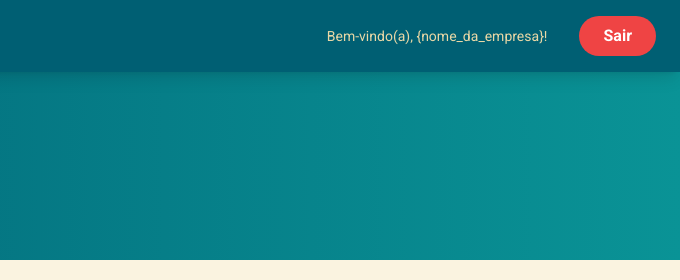
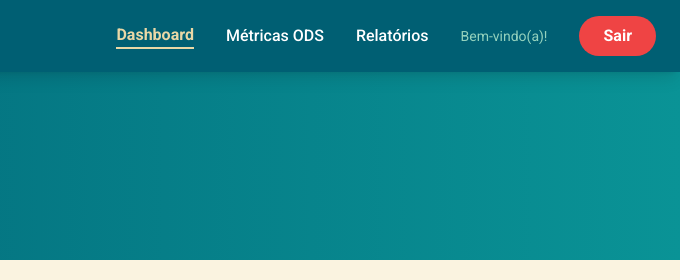
Before and after one commit to yasmim-rayane/hackathon-construinova, a plain HTML site: page pages/empresa/empresa-dashboard.html in a window 1280 px wide. Shown: the top 280 px of the page, 600-1280 px from the left. Drawn offline with nearby package versions, Linux system fonts and the light colour scheme; a script that the page names is missing.

Commit message:
feat: Update navigation links and welcome messages across company dashboard and reports pages

```diff
--- a/pages/empresa/empresa-dashboard.html
+++ b/pages/empresa/empresa-dashboard.html
@@ -61,7 +61,10 @@
 
                 <!-- Desktop Menu -->
                 <div class="hidden md:flex items-center space-x-8">
-                    <span id="welcome-message" class="text-sm text-solar-yellow">Bem-vindo(a), {nome_da_empresa}!</span>
+                    <a href="empresa-dashboard.html" class="text-solar-yellow border-b-2 border-solar-yellow font-bold">Dashboard</a>
+                    <a href="metricas-ods.html" class="hover:text-solar-yellow transition font-medium">Métricas ODS</a>
+                    <a href="relatorios.html" class="hover:text-solar-yellow transition font-medium">Relatórios</a>
+                    <span id="welcome-message" class="text-sm text-ods-green">Bem-vindo(a)!</span>
                     <button id="logout-btn" class="bg-red-500 px-6 py-2 rounded-full hover:bg-red-600 transition font-semibold">
                         Sair
                     </button>
@@ -77,7 +80,10 @@
 
             <!-- Mobile Menu -->
             <div id="mobile-menu" class="hidden md:hidden mt-4 pb-4">
-                <span id="welcome-message-mobile" class="block py-2 text-solar-yellow text-sm">Bem-vindo(a)!</span>
+                <a href="empresa-dashboard.html" class="block py-2 text-solar-yellow font-bold">Dashboard</a>
+                <a href="metricas-ods.html" class="block py-2 hover:text-solar-yellow transition">Métricas ODS</a>
+                <a href="relatorios.html" class="block py-2 hover:text-solar-yellow transition">Relatórios</a>
+                <span id="welcome-message-mobile" class="block py-2 text-ods-green text-sm">Bem-vindo(a)!</span>
                 <button id="logout-btn-mobile" class="block w-full py-2 bg-red-500 rounded-lg hover:bg-red-600 transition mt-2">
                     Sair
                 </button>
```
Also changed, not shown: pages/empresa/metricas-ods.html (+2 -0 lines), pages/empresa/relatorios.html (+3 -3 lines), 1 other file.
